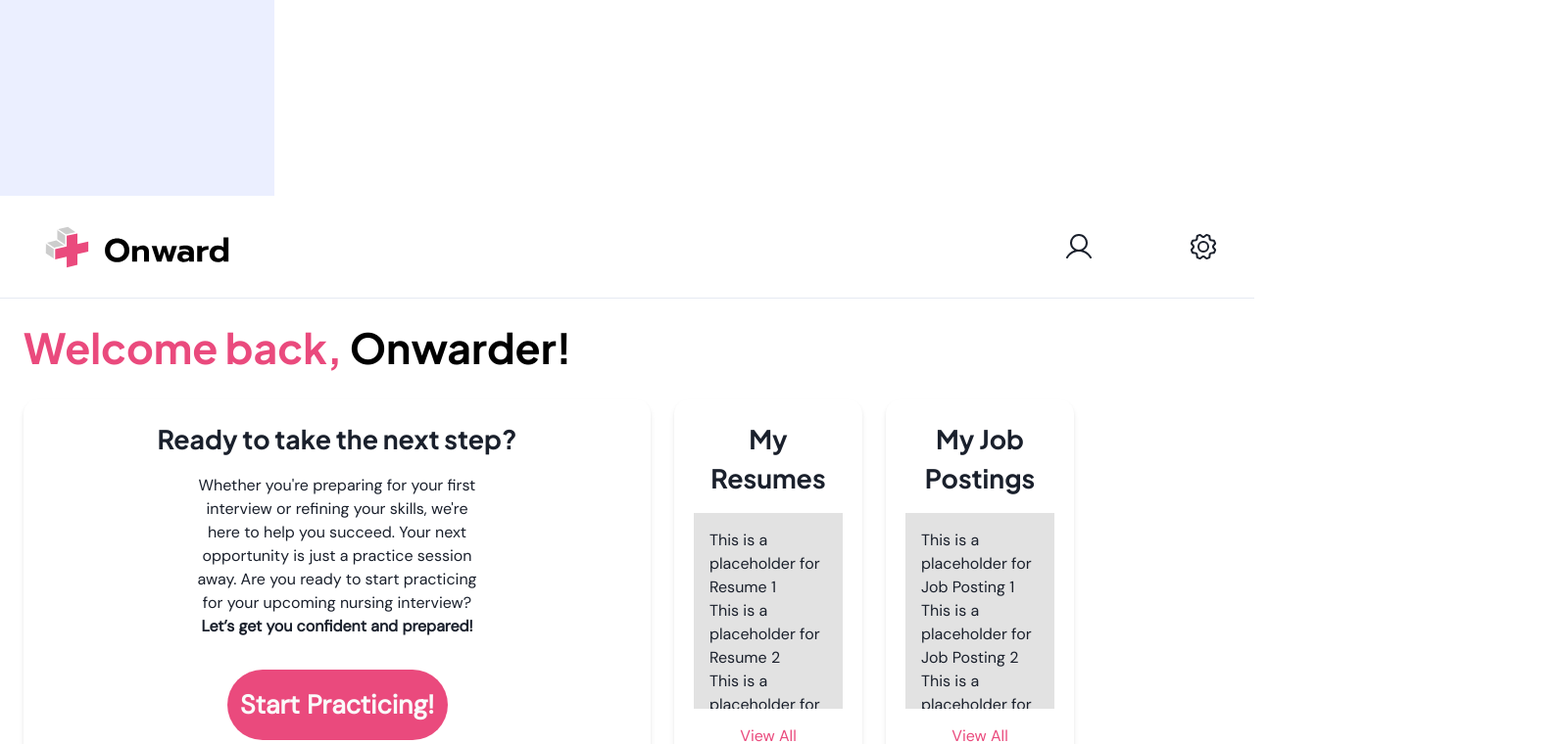
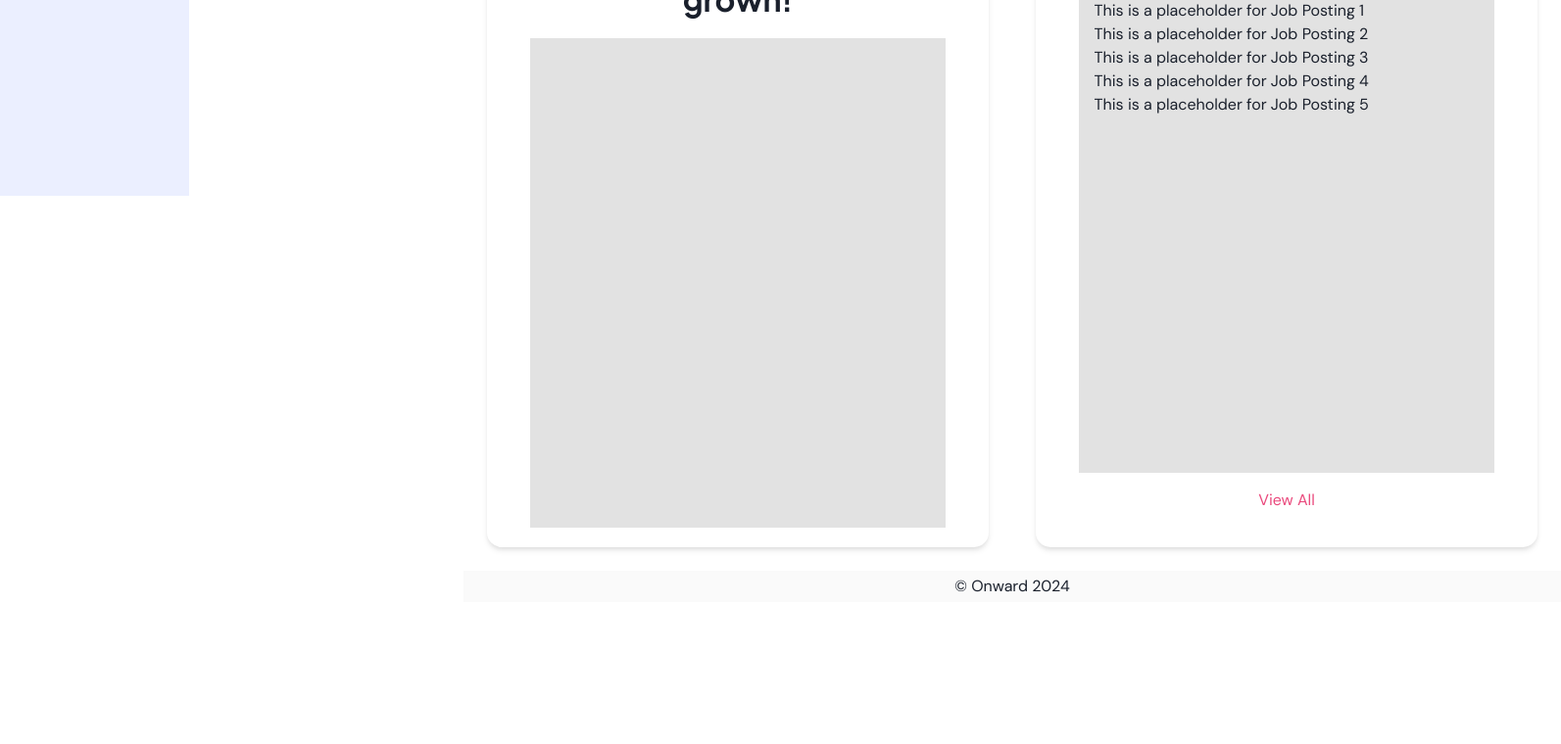
Before and after one commit to Aladdin3r/onward, a Next.js app: page / in a window 1280 px wide. Shown: the part 600-1360 px from the top of the page at 98% size, 1593 px wide, since content can reach past the window. After the commit the page ends 1215 px from the top, so only its background shows below. Built offline with nearby package versions, Linux system fonts and the light colour scheme.

Commit message:
fixing footer & main content placements

```diff
--- a/pages/index.js
+++ b/pages/index.js
@@ -1,7 +1,7 @@
 import Head from "next/head";
 import styles from "@/styles/Home.module.css";
 import "@/styles/theme";
-import { Heading, Box, CardBody, Text, Stack, Card, Link } from "@chakra-ui/react";
+import { Heading, Box, CardBody, Text, Stack, Card, Link, Flex } from "@chakra-ui/react";
 import TopNav from "@/styles/components/TopNav";
 import { SideNavBar } from "@/styles/components/SideNav";
 import Footer from "@/styles/components/Footer";
@@ -35,11 +35,13 @@ export default function Home() {
         <meta name="viewport" content="width=device-width, initial-scale=1" />
         <link rel="icon" href="/favicon.ico" />
       </Head>
-      <div className={`${styles.page}`}>
+      <Flex className={`${styles.page}`} flexDirection="row">
         <SideNavBar/>
-        <TopNav />
-        <main className={styles.main} style={{ position: "relative" }}>
-          <Box className="content" m={6}>
+        <main className={styles.main} style={{ position: "relative" }} >
+
+          {/* flexbox for main content + footer, shifted right to account for sidebar */}
+          <Flex flexDir={"column"} ml={"280px"}>
+          <Box className="content" m={6} >
             <Heading fontFamily="heading" color="black" fontWeight="bold" fontSize="32pt" zIndex={10} position="relative">
               <span style={{ color: "#EA4A7D" }}>Welcome back,</span> Onwarder!
             </Heading>
@@ -145,9 +147,10 @@ export default function Home() {
               </Card>
             </Box>
           </Box>
+          <Footer />
+          </Flex>
         </main>
-        <Footer />
-      </div>
+      </Flex>
     </>
   );
 }
```
